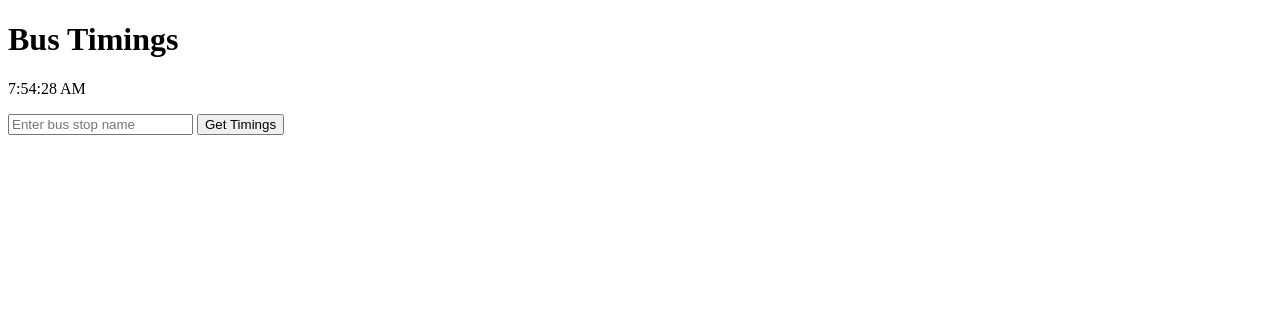
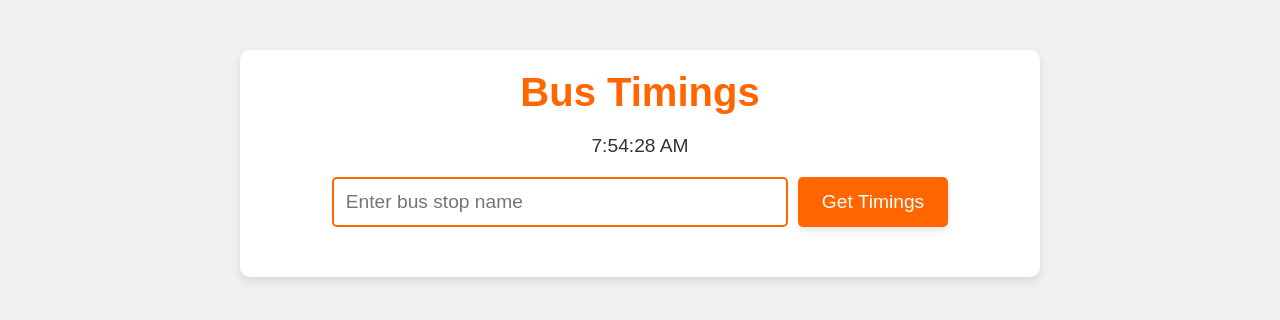
Before and after one commit to rohanod/tpg-app, a website: page index.html in a window 1280 px wide. Drawn offline with Linux system fonts and the light colour scheme.

Commit message:
Refactor CSS file name in index.html and update styles in style.css

```diff
--- a/index.html
+++ b/index.html
@@ -4,7 +4,7 @@
     <meta charset="UTF-8">
     <meta name="viewport" content="width=device-width, initial-scale=1.0">
     <title>Bus Timings</title>
-    <link rel="stylesheet" href="styles.css">
+    <link rel="stylesheet" href="style.css">
 </head>
 <body>
     <div class="container">
--- a/style.css
+++ b/style.css
@@ -16,7 +16,8 @@ body {
     margin: 50px auto;
     padding: 20px;
     background-color: #fff;
-    box-shadow: 0 0 10px rgba(0, 0, 0, 0.1);
+    box-shadow: 0 4px 8px rgba(0, 0, 0, 0.1);
+    border-radius: 10px;
 }
 
 h1 {
@@ -37,27 +38,46 @@ form {
 }
 
 input[type="text"] {
-    padding: 10px;
+    padding: 12px;
     font-size: 1.2em;
     width: 60%;
     margin-right: 10px;
     border: 2px solid #FF6600;
     border-radius: 5px;
+    outline: none;
+    transition: all 0.3s ease;
+}
+
+input[type="text"]:focus {
+    border-color: #e65c00;
+    box-shadow: 0 0 5px rgba(255, 102, 0, 0.5);
 }
 
 button {
-    padding: 10px 20px;
+    padding: 12px 24px;
     font-size: 1.2em;
     background-color: #FF6600;
     color: white;
     border: none;
     cursor: pointer;
     border-radius: 5px;
-    transition: background-color 0.3s ease;
+    transition: all 0.3s ease;
+    box-shadow: 0 4px 6px rgba(0, 0, 0, 0.1);
 }
 
 button:hover {
     background-color: #e65c00;
+    box-shadow: 0 6px 8px rgba(0, 0, 0, 0.15);
+}
+
+button:focus {
+    outline: none;
+    box-shadow: 0 0 5px rgba(255, 102, 0, 0.7);
+}
+
+button:active {
+    background-color: #cc5200;
+    transform: translateY(2px);
 }
 
 .bus-info {
@@ -72,6 +92,7 @@ button:hover {
     border-radius: 5px;
     padding: 10px;
     text-align: left;
+    box-shadow: 0 4px 6px rgba(0, 0, 0, 0.1);
 }
 
 .bus-line {
```
